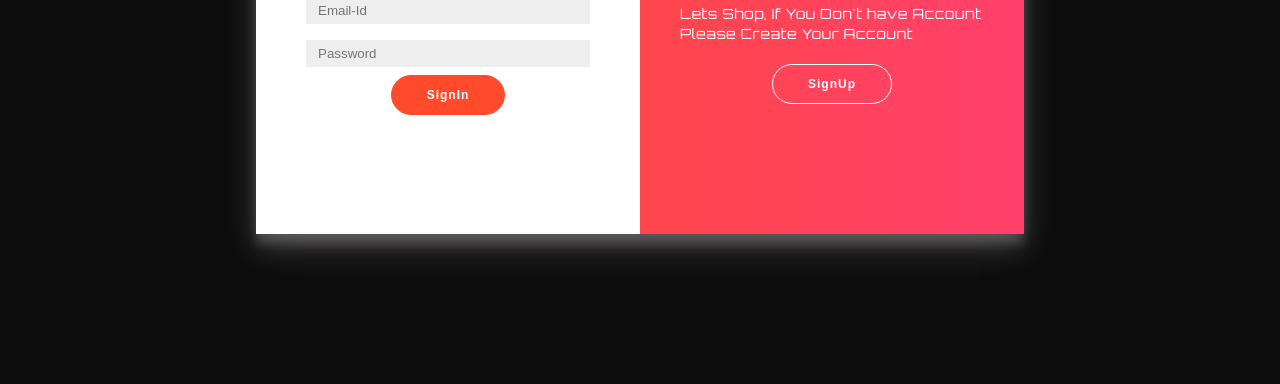
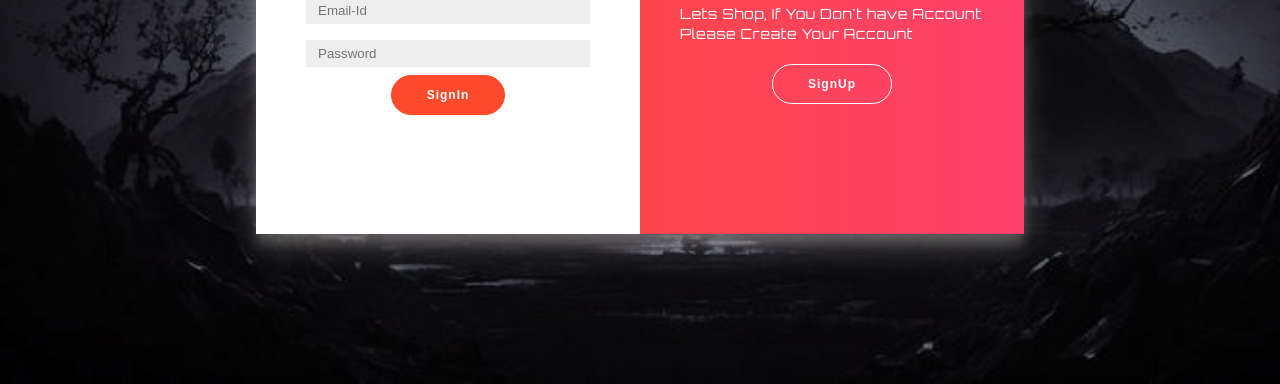
Before and after one commit to saindhreesh/GamingProductStore, a plain HTML site: page Gaming-Products/Pages/login.html in a window 1280 px wide. Shown: the part 416-800 px from the top of the page. Drawn offline with nearby package versions, Linux system fonts and the light colour scheme; the site is published under a folder, as on GitHub Pages, so addresses that start at the root find nothing.

Commit message:
background image update

```diff
--- a/Gaming-Products/Styles/login.css
+++ b/Gaming-Products/Styles/login.css
@@ -5,7 +5,7 @@
 }
 body {
     font-family: 'Orbitron', sans-serif;
-    background: url(/Products/LoginPage\ Background.jpg);
+    background: url(../Images/LoginPage\ Background.jpg);
     background-color: #1b1a1b;
     background-repeat: no-repeat;
     background-size: cover;
```
